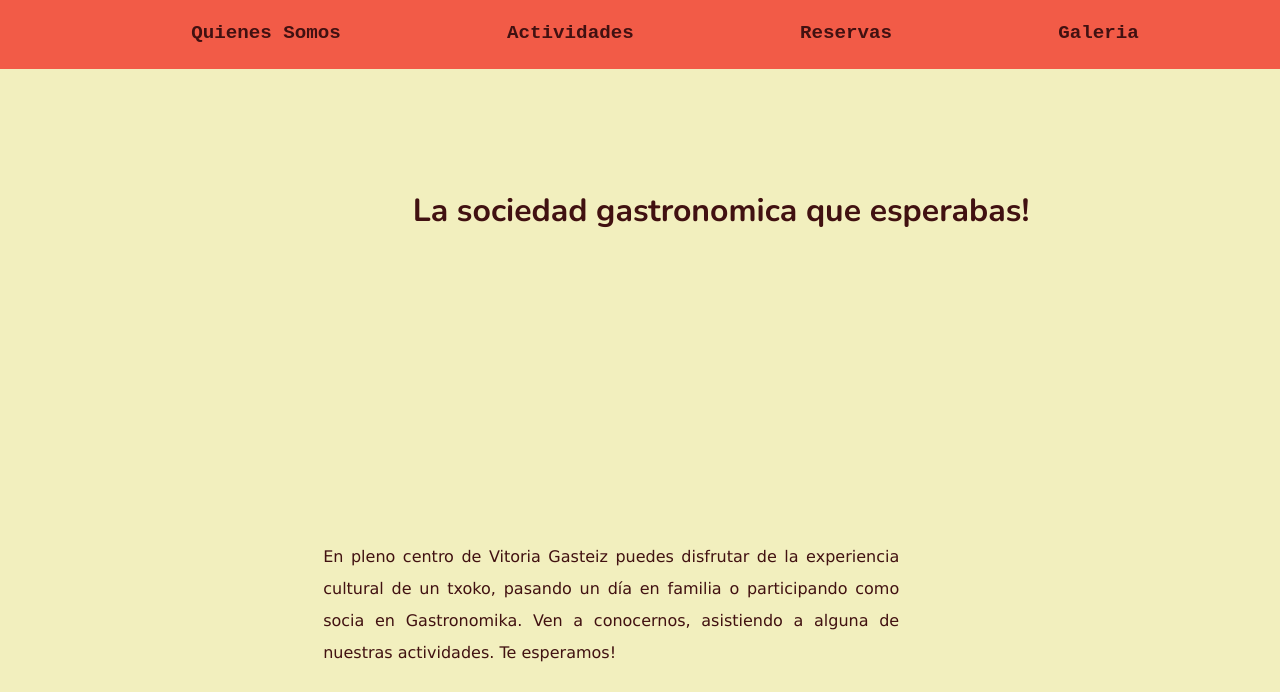
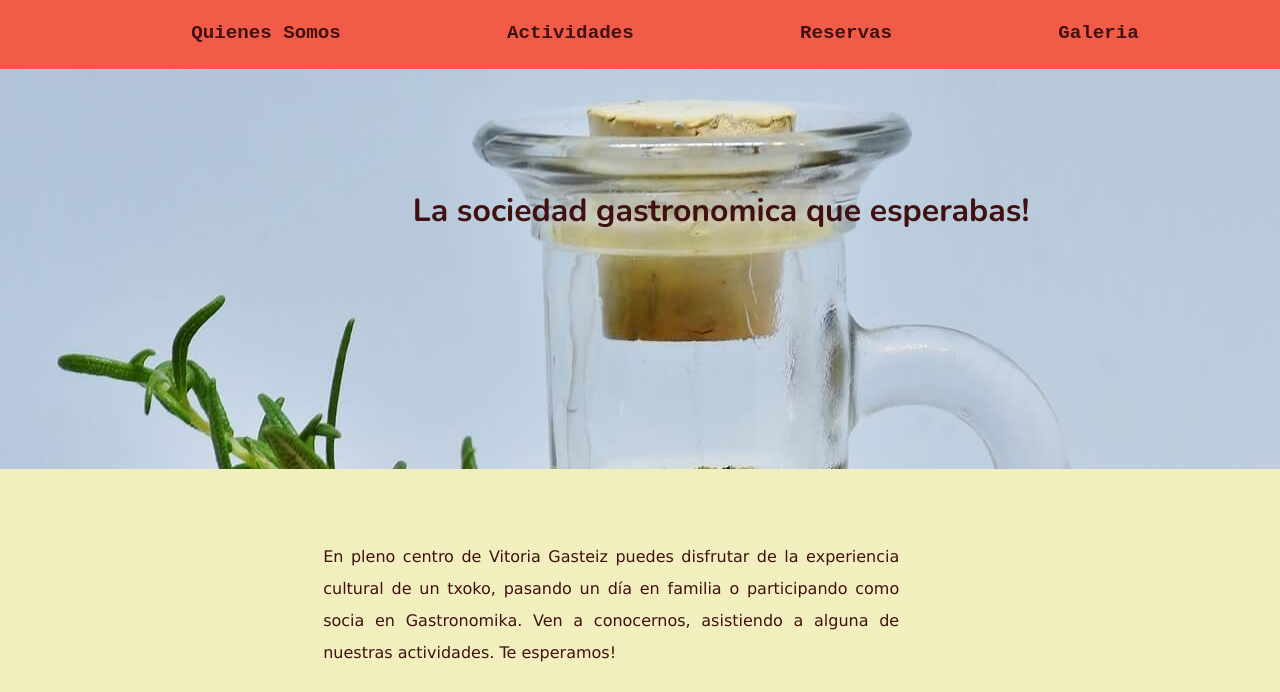
Before and after one commit to Jberrio-Fdz/2425jberrio, a plain HTML site: page index.html in a window 1280 px wide. Shown: the part 108-800 px from the top of the page. Drawn offline with nearby package versions, Linux system fonts and the light colour scheme.

Commit message:
Add files via upload

```diff
--- a/estilos/estilos.css
+++ b/estilos/estilos.css
@@ -87,7 +87,7 @@ ul{
     padding: 25px;
 }
 .inicio{
-    background: url("../imagenes/galeria2.jpg") no-repeat cover fixed;
+    background: url("../imagenes/galeria1.jpg") no-repeat fixed;
     color:#411111 ;
     padding: 100px;
     text-align: center;
```
